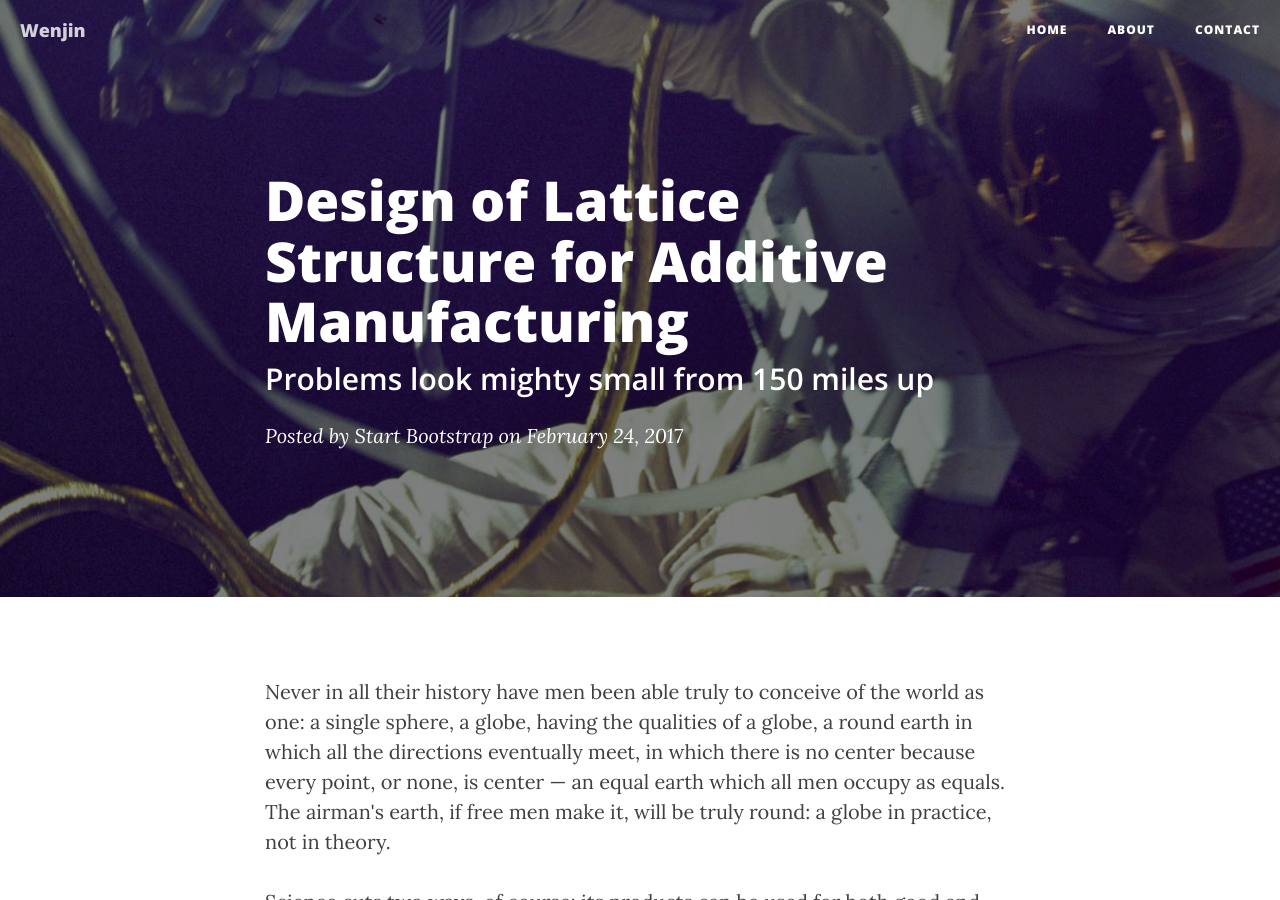
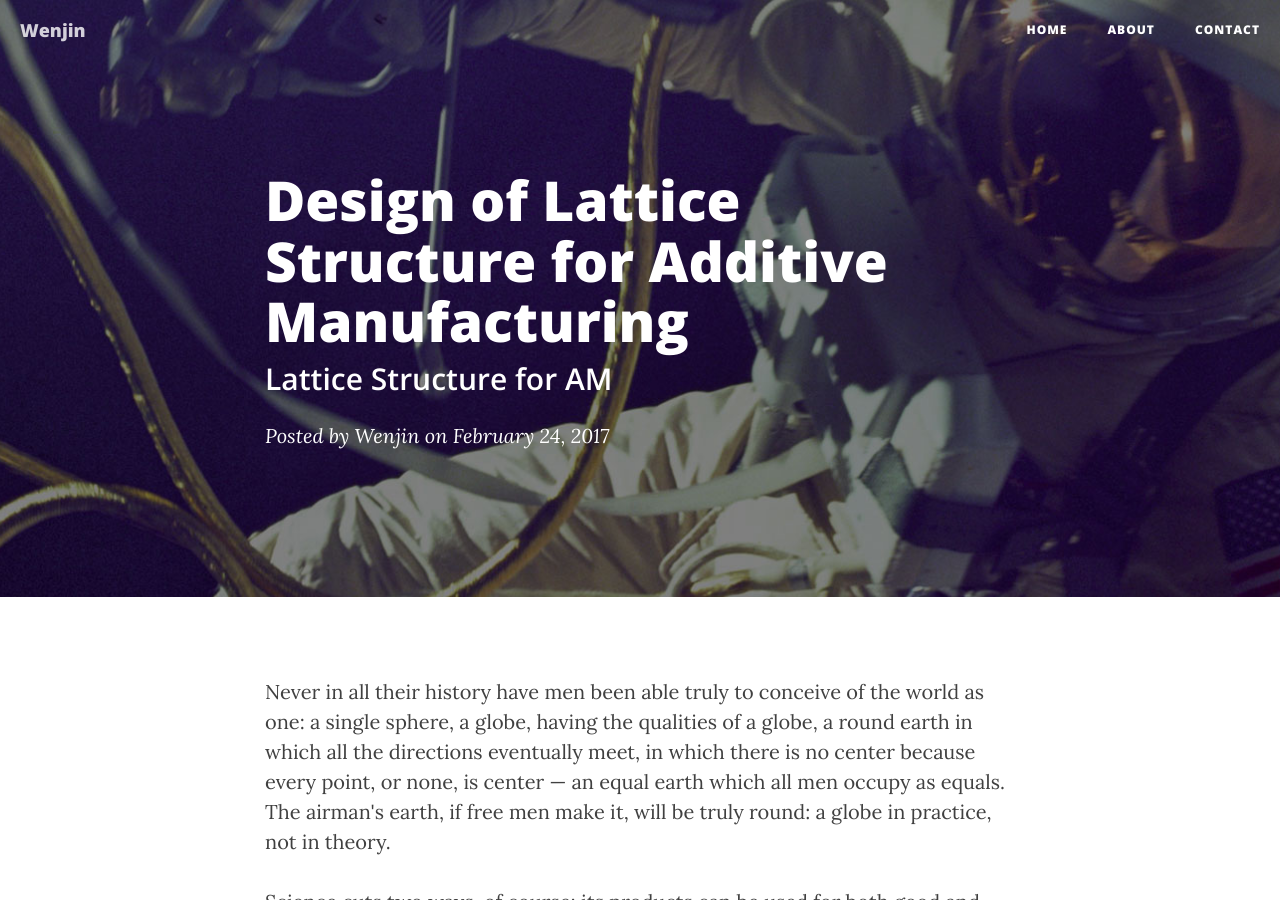
Before and after one commit to WenjinTao/WenjinTao.github.io, a Jekyll site: the page built from _posts/2017-02-24-lattice-structure.markdown, in a window 1280 px wide and 900 px high. Built offline with Jekyll 4.4.1, drawn with Linux system fonts in a browser that asks for light colours; nearby versions of some CDN libraries.

Commit message:
updata post

```diff
--- a/_posts/2017-02-24-lattice-structure.markdown
+++ b/_posts/2017-02-24-lattice-structure.markdown
@@ -1,9 +1,9 @@
 ---
 layout:     post
 title:      "Design of Lattice Structure for Additive Manufacturing"
-subtitle:   "Problems look mighty small from 150 miles up"
+subtitle:   "Lattice Structure for AM"
 date:       2017-02-24 12:00:00
-author:     "Start Bootstrap"
+author:     "Wenjin"
 header-img: "img/post-bg-06.jpg"
 ---
 
```
